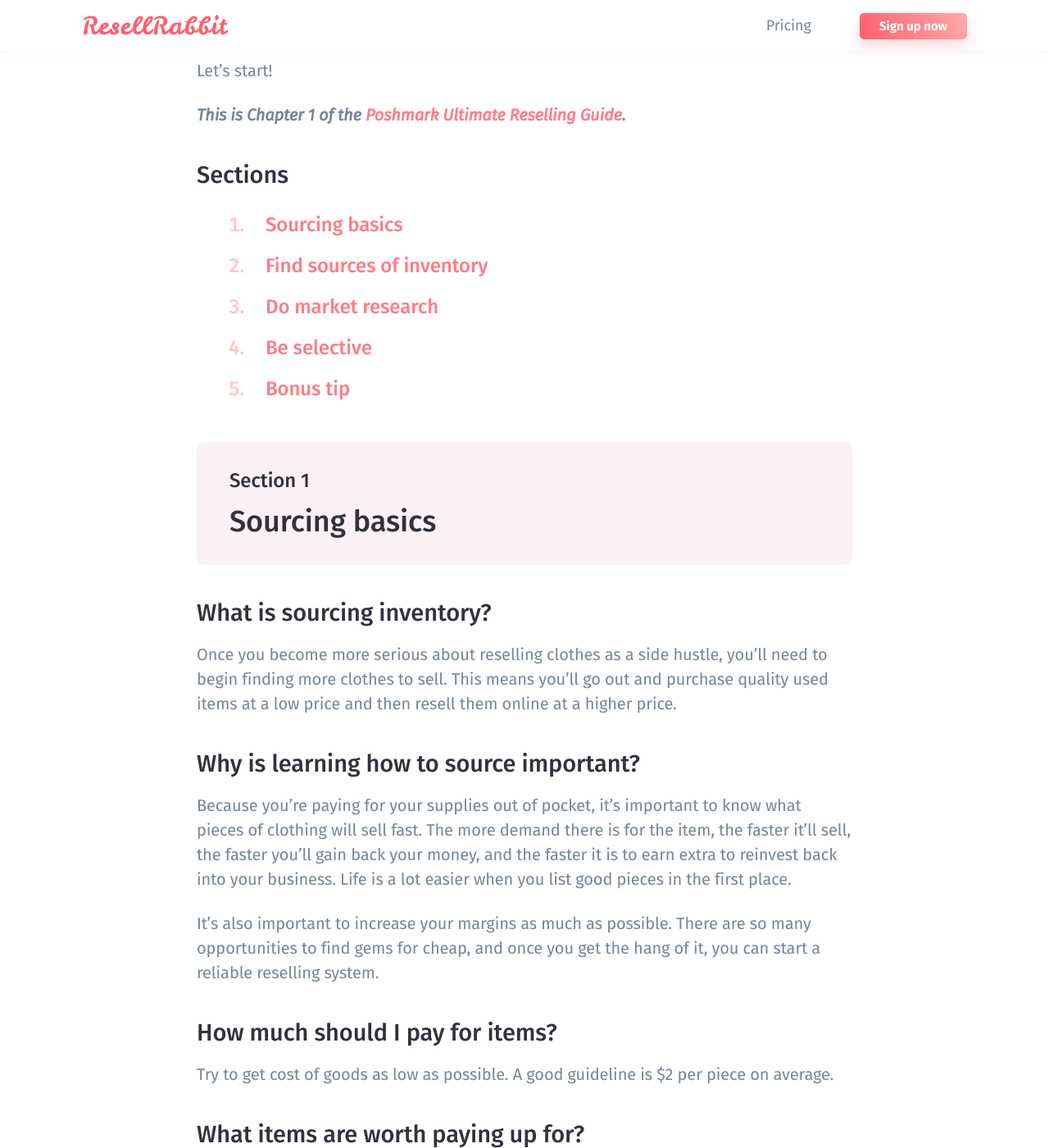
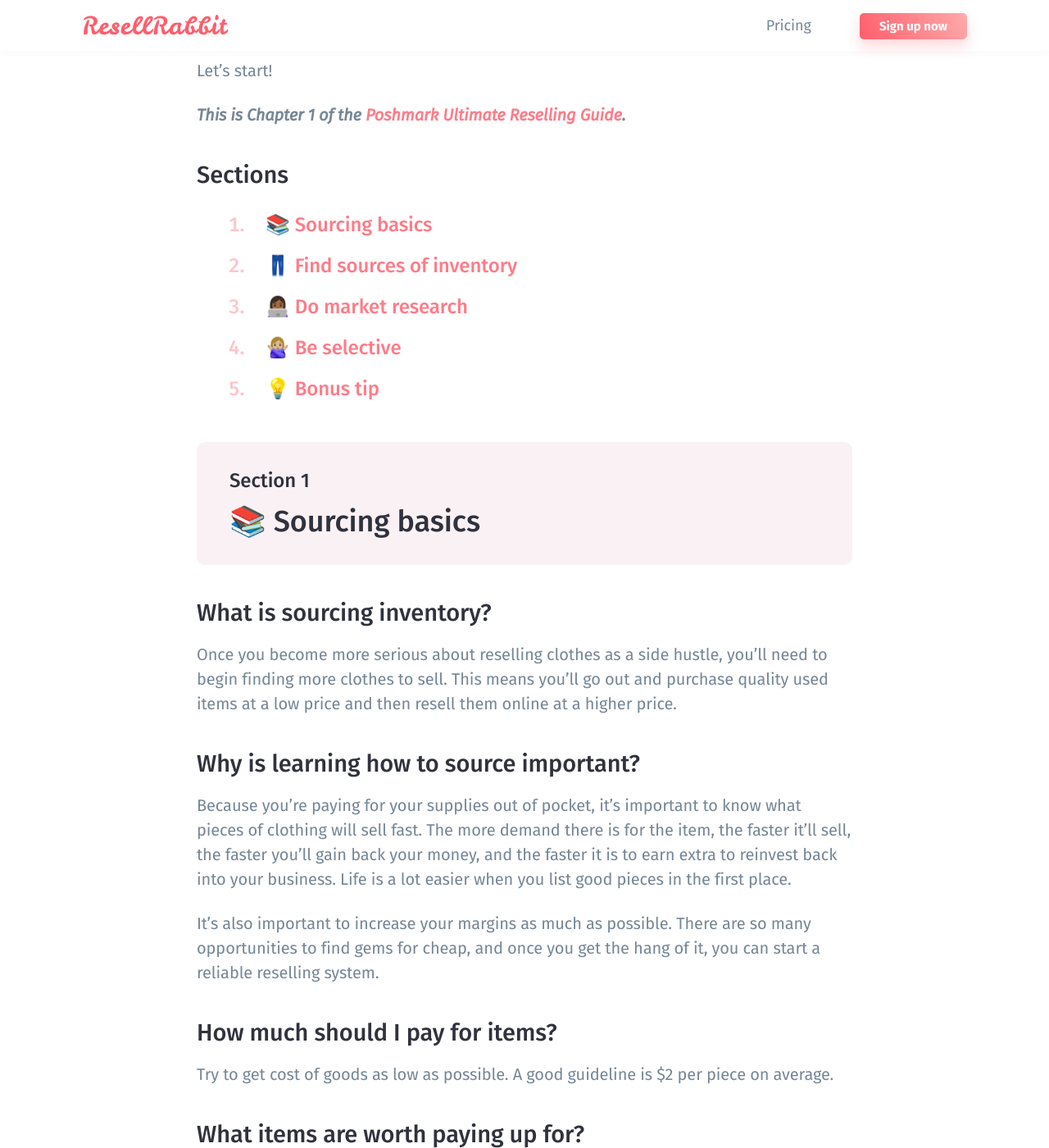
Before and after one commit to hirrra/resellrabbit, a Jekyll site: the page built from _posts/2021-05-01-source-inventory.md, in a window 1280 px wide and 1400 px high, scrolled down 518 px. Shown: the whole window at 82% size. Built offline with Jekyll 4.4.1, drawn with Linux system fonts in a browser that asks for light colours; some of the changed text lies outside the part shown.

Commit message:
emojis to section headers

```diff
--- a/_posts/2021-05-01-source-inventory.md
+++ b/_posts/2021-05-01-source-inventory.md
@@ -22,7 +22,7 @@ Let's start!
 
 ##### Section 1
 {: class="section-header"}
-## Sourcing basics
+## 📚 Sourcing basics
 
 ### What is sourcing inventory?
 
@@ -44,7 +44,7 @@ Luxury brands are worthwhile, for example a Madewell shoulder bag that's bought
 
 ##### Section 2
 {: class="section-header"}
-## Find sources of inventory
+## 👖 Find sources of inventory
 
 ### How do I find low priced goods?
 
@@ -104,7 +104,7 @@ Sometimes it's worthwhile to pay someone else to thrift for you. It may be a bit
 
 ##### Section 3
 {: class="section-header"}
-## Do market research
+## 👩🏾‍💻 Do market research
 
 ### Research what brands are in demand
 
@@ -138,7 +138,7 @@ This way you can see the most recent sales related to your item and decide if it
 
 ##### Section 4
 {: class="section-header"}
-## Be selective
+## 🙅🏼‍♀️ Be selective
 
 ### Keep in mind what your bottom line would be
 
@@ -173,7 +173,7 @@ Another thing to mention is you can sell a certain style of clothing to build a
 Even if an item is popular, if you don't like it then it's less likely to sell. Logically this doesn't make sense. But practically, if you don't like an item then you likely aren't going to want to spend as much time prepping it, listing it, and marketing it as much as the other items you do like.
 
 
-## Bonus tip
+## 💡 Bonus tip
 ### Avoid the death pile
 
 If you have a huge pile that hasn't been listed yet and you're looking to bring in more inventory, it's time to pause. It may seem really obvious but can still be a struggle to take a break when there are so many great sales and deals going on. But you have to prioritize listing the rest of your inventory first.
```
